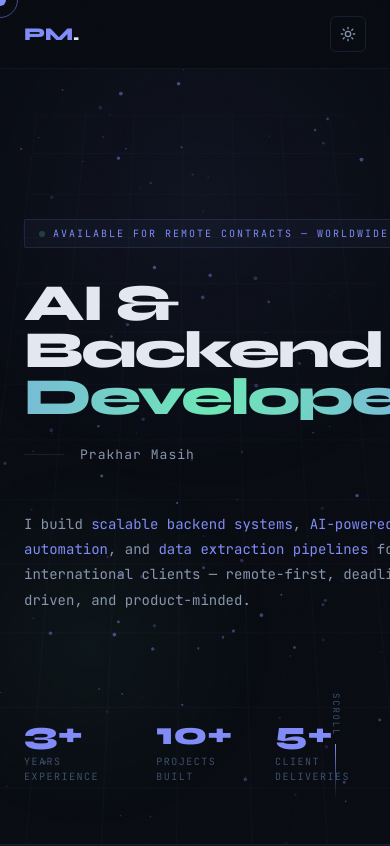
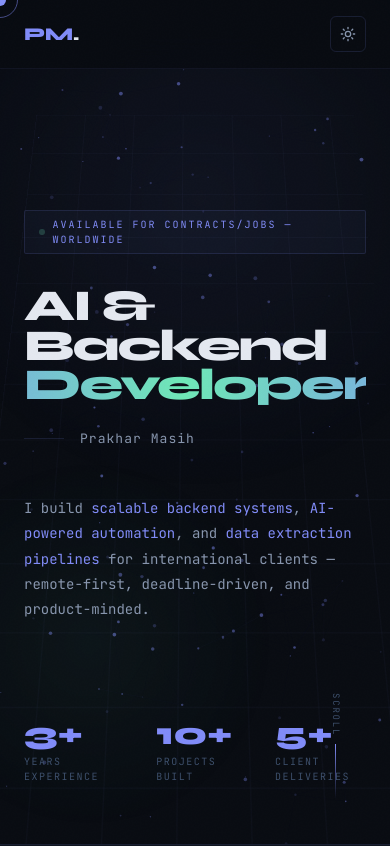
Before and after one commit to PrakharMasih/Portfolio, a Next.js app: page /home in a window 390 px wide. Shown: the top 846 px of the page. Built offline with nearby package versions, Linux system fonts and the light colour scheme.

Commit message:
smoke_fade_in_faster_update_and_font_size_chnages

```diff
--- a/app/globals.css
+++ b/app/globals.css
@@ -110,7 +110,7 @@ body {
 
 @media (max-width: 768px) {
   .anim-fadein {
-    animation-duration: 0.8s;
+    animation-duration: 0.2s;
   }
 }
 
--- a/app/home/page.tsx
+++ b/app/home/page.tsx
@@ -269,7 +269,7 @@ export default function PortfolioPage() {
                     <li><a href="#experience">Experience</a></li>
                     <li><a href="#casestudies">Case Studies</a></li>
                     <li><a href="#services">Services</a></li>
-                    <li><a href="#contact" className="nav-cta">Hire Me</a></li>
+                    <li><a href="#contact" className="nav-cta">Let's Connect</a></li>
                 </ul>
                 <ThemeToggle />
             </nav>
@@ -283,7 +283,7 @@ export default function PortfolioPage() {
                 <div className="hero-content">
                     <div className="hero-tag">
                         <div className="hero-tag-dot" />
-                        Available for Remote Contracts — Worldwide
+                        Available for Contracts/jobs — Worldwide
                     </div>
                     <h1 className="hero-name glitch">
                         <span className="line1">AI &amp; Backend</span>
--- a/app/home/portfolio.css
+++ b/app/home/portfolio.css
@@ -315,7 +315,7 @@ body.pf-cursor-hide {
 
 .hero-name {
     font-family: var(--font-syne, 'Syne'), sans-serif;
-    font-size: clamp(52px, 8vw, 110px);
+    font-size: clamp(44px, 8vw, 95px);
     font-weight: 800;
     line-height: 0.9;
     letter-spacing: -0.04em;
```
